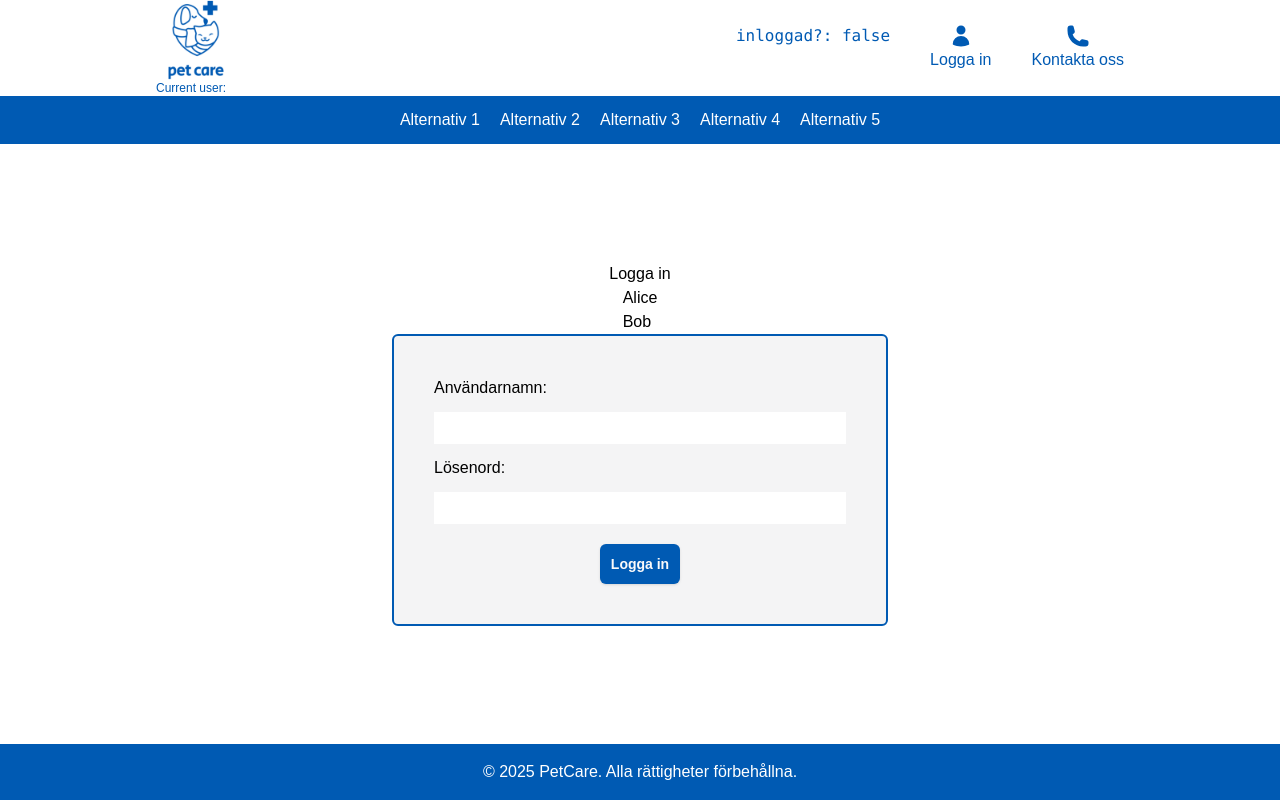
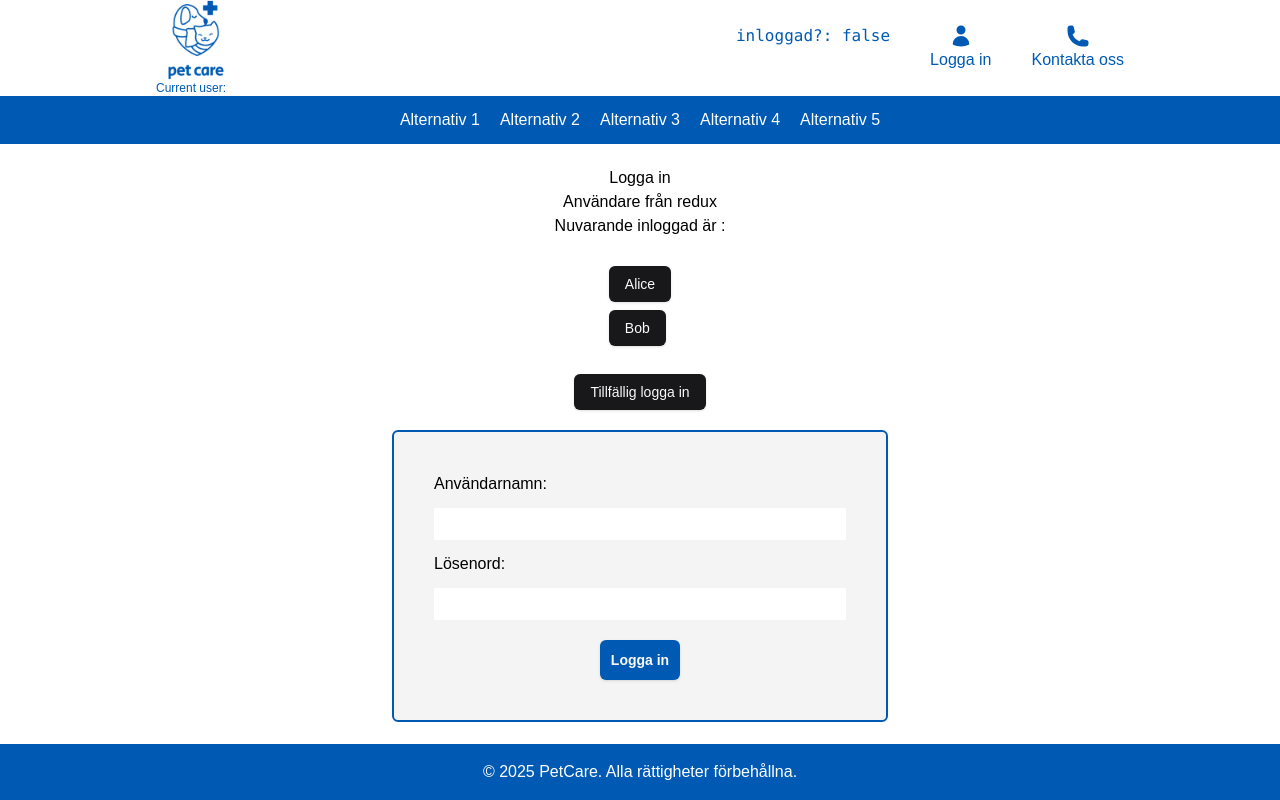
Before and after one commit to naathaliie/Nathalies-degree-project, a Next.js app in the folder pet-care/: page /login in a window 1280 px wide. Built offline with nearby package versions, Linux system fonts and the light colour scheme.

Commit message:
small setup for page

```diff
--- a/pet-care/src/app/login/page.tsx
+++ b/pet-care/src/app/login/page.tsx
@@ -1,23 +1,42 @@
 'use client';
-import React from "react";
+import React, { useRef } from "react";
 import "../globals.css";
 import LoginForm from "../components/LoginForm";
-import { useSelector, UseSelector } from "react-redux";
+import { useSelector } from "react-redux";
+import { User } from "../../../types/types";
+import { Button } from "@/components/ui/button";
 import { RootState } from "@/lib/store";
-import { User } from "../../../types/types";
+import { useAppDispatch } from "@/lib/hooks";
+import { setCurrentUser } from "@/lib/features/auth/authSlice";
+import { useRouter } from "next/navigation";
 
 const LogInPage = () => {
+    const router = useRouter()
+    const users = useSelector((state: RootState) => state.users.users)
+    const currentUser = useSelector((state: RootState)=>state.auth.currentUser)
+    const choosenUser = useRef<User | null>(null)
 
-    const users = useSelector((state: RootState) => state.users.users)
+    const dispatch = useAppDispatch();
+
+    const setLoggedInUser = (user:User) => {
+       dispatch(setCurrentUser(user))
+       router.push("/users")
+    }
 
   return (
     <main className="LogInPage flex flex-col justify-center items-center m-5 min-h-[70vh]">
       <h2>Logga in</h2>
-      <ul>
+      <h3>Användare från redux</h3>
+      <h3>Nuvarande inloggad är : {currentUser.username}</h3>
+
+      <ul className="flex flex-col gap-2 m-7">
       {users.map((user: User)=> (
-        <li key={user.id}>{user.username}</li>
+        <li key={user.id}>
+            <Button onClick={()=> {choosenUser.current = user; console.log("Du klickade på: ", choosenUser)}}>{user.username}</Button>
+        </li>
       ))}
       </ul>
+     <Button onClick={()=> choosenUser.current ? setLoggedInUser(choosenUser.current) : alert("Du måste välja en användare")} className="mb-5">Tillfällig logga in</Button> {/* TA BORT SEDAN */}
       <LoginForm/>
     </main>
   );
--- a/pet-care/src/app/users/page.tsx
+++ b/pet-care/src/app/users/page.tsx
@@ -1,8 +1,31 @@
+'use client';
 import React from 'react'
+import { useSelector } from 'react-redux'
+import { RootState } from '@/lib/store'
 
 const UsersPage = () => {
-  return (
-    <div>UsersPage</div>
+
+const currentUser = useSelector((state: RootState)=>state.auth.currentUser)
+
+
+  return (<>
+    <div className='LogInPage flex flex-col items-center min-h-[70vh]'>
+        <div className='bg-petCare-mainBlue bg-opacity-25 w-full h-36 flex flex-col justify-center mb-5'>
+            <div className='ml-10'>
+                <h1 className=' text-xl font-semibold sm:text-3xl md:text-5xl'>Välkommen {currentUser.username}!</h1>
+                <h3 className='text-sm md:text-xl'>Här kan du se dina husdjur, lägga till ett nytt husdjur och följa dina blablabla...</h3>
+            </div>
+        </div>
+         <div>
+            <p>Dina registrerade husdjur</p>
+            <ul>
+                {currentUser.pets.map((pet)=> {
+                    return <li key={pet.id}>{pet.name}</li>
+                })}
+            </ul>
+        </div>
+    </div>
+    </>
   )
 }
 
```
